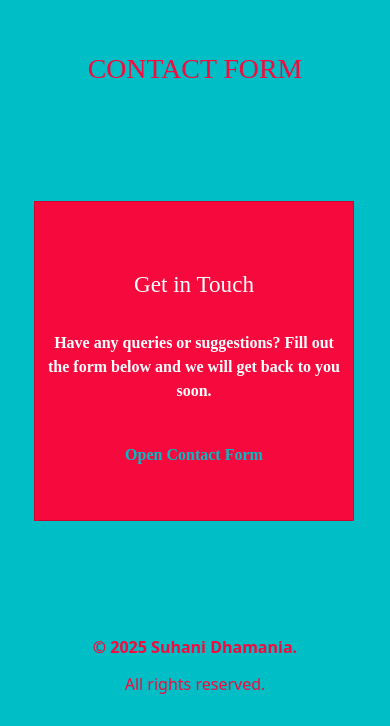
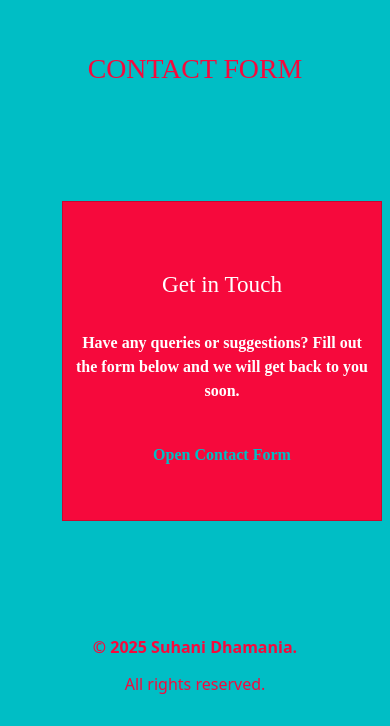
Before and after one commit to suhaniDhamania/portfolio-app, a React (Vite) app in the folder portfolio/: page / in a window 390 px wide. Shown: the part 4200-4926 px from the top of the page. Built offline with nearby package versions, Linux system fonts and the light colour scheme; a web font is replaced by a local one.

Commit message:
width set

```diff
--- a/portfolio/src/pages/Contact/Contact.css
+++ b/portfolio/src/pages/Contact/Contact.css
@@ -72,7 +72,7 @@ border-radius:0px;
   }
   .google-form{
     position: relative;
-    right: 28px;
+    right: 0px;
     width:20rem;
   }
   .contacts-cards{
```
